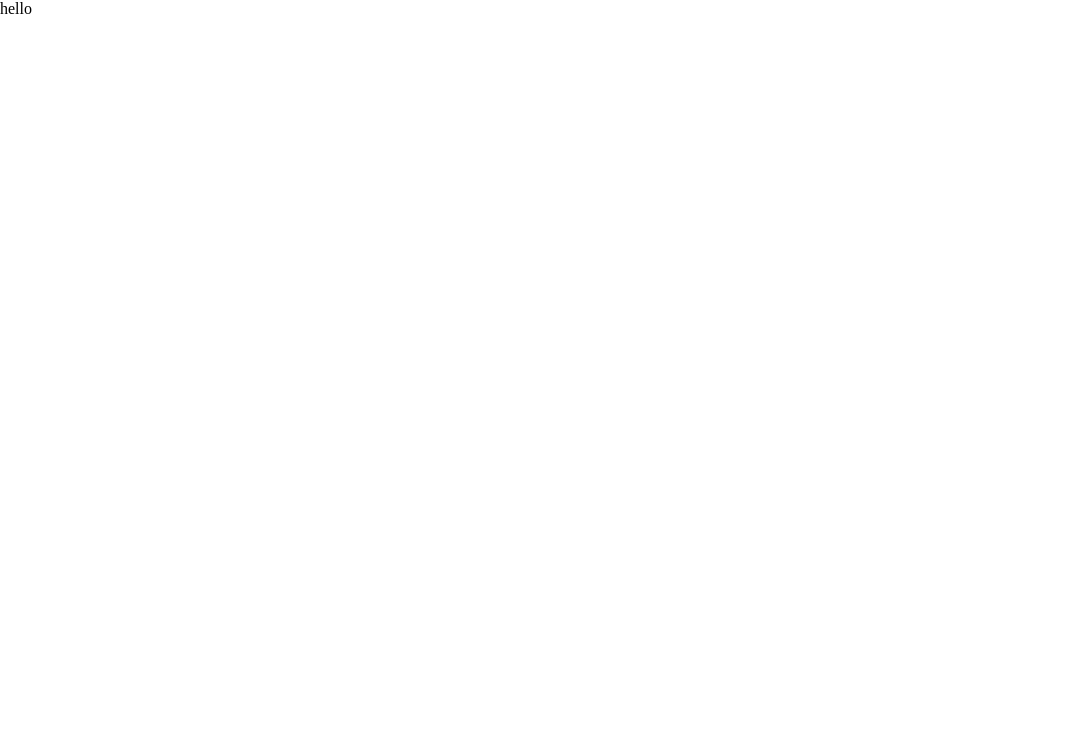
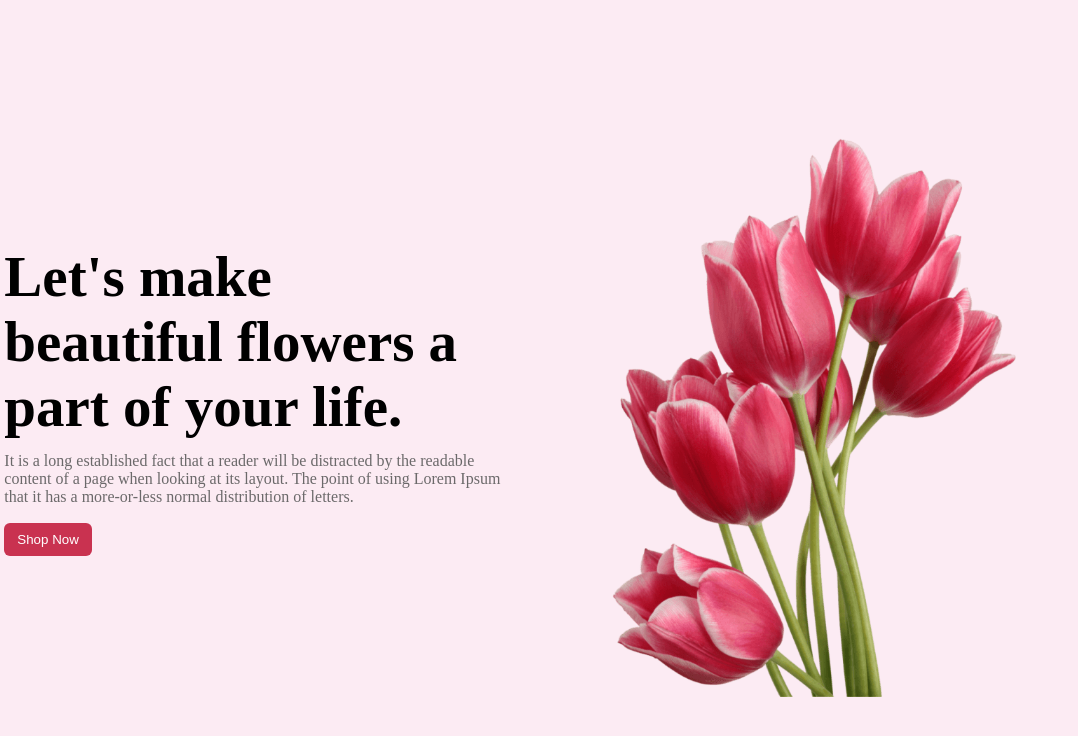
Before and after one commit to sabbirsof/my-flower-shop, a plain HTML site: page index.html in a window 1280 px wide. Shown: the whole page, without its empty margins (0-1078 px from the left). Drawn offline with Linux system fonts and the light colour scheme.

Commit message:
added code

```diff
--- a/index.css
+++ b/index.css
@@ -2,3 +2,36 @@
     margin: 0px;
     padding: 0px;
 }
+.banner-cont{
+    display: flex;
+    justify-content: space-around;
+    height: 100vh;
+    align-items: center;
+    background-color:  rgb(252, 235, 243);
+
+}
+.banner-titel{
+    font-size: 57px;
+    font-weight: bold;
+    margin-bottom: 13px;
+}
+.banner-description{
+
+    margin-bottom: 17px;
+    color: rgb(107, 105, 106);
+}
+.btn{
+    padding: 9px 13px;
+    background-color:rgb(201, 50, 80);
+    border: none;
+    color: white;
+    border-radius: 6px;
+}
+.banner-img{
+    width:62% ;
+    margin-left:83px;
+    margin-top: 38px;
+}
+.banner-text{
+    margin-left: 97px;
+}
--- a/index.html
+++ b/index.html
@@ -3,9 +3,38 @@
 <head>
     <meta charset="UTF-8">
     <meta name="viewport" content="width=device-width, initial-scale=1.0">
-    <title>my flower shop</title><link rel="stylesheet" href="index.css">
+    <title>My Flower Shop</title>
+    <link rel="stylesheet" href="index.css">
 </head>
-<body>hello
+<body>
+    <header>
+        <section>
+            <div class="banner-cont">
+                <div class="banner-text">
+                    <h1 class="banner-titel">
+                        Let's make <br>
+                        beautiful flowers a <br>
+                        part of your life.
+                    </h1>
+                    <p class="banner-description">
+                        It is a long established fact that a reader will be distracted by the readable<br>
+                content of a page when looking at its layout. The point of using Lorem Ipsum <br>
+                        that it has a more-or-less normal distribution of letters.
+                    </p>
+                    <button class="btn">Shop Now</button>
+                </div>
+                <div class="banner-photo">
+                    <img class="banner-img" src="image/pngwing 10.png" alt="">
+                </div>
+            </div>
+        </section>
+    </header>
+    <main>
+
+    </main>
+    <footer>
+
+    </footer>
 
 </body>
 </html>
```
Also changed, not shown: image/Flower 01.png (added), image/Rectangle 4.png (added), image/Rectangle 5.png (added), image/Rectangle 6.png (added), image/Rectangle 9.png (added), image/pngwing 10.png (added), image/pngwing 5.png (added), image/pngwing 6.png (added), image/pngwing 7.png (added), image/pngwing 8.png (added).
